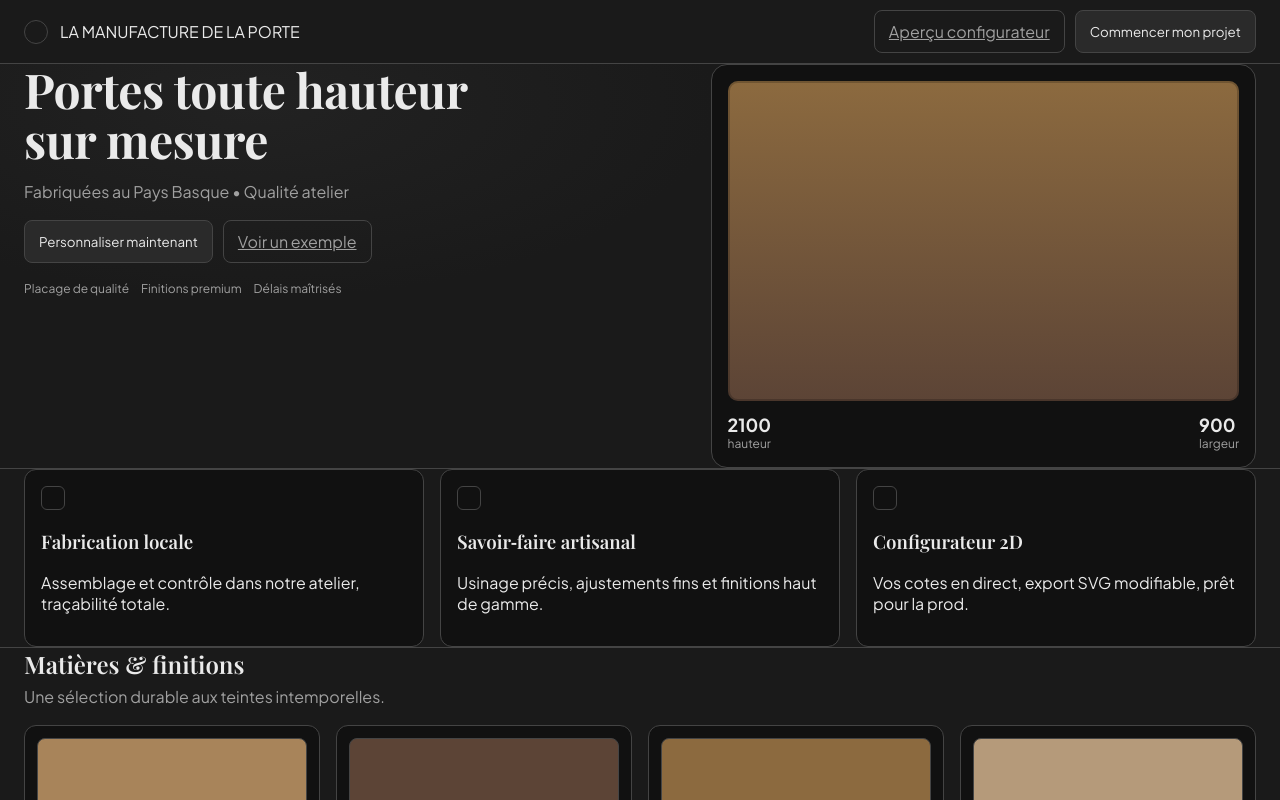
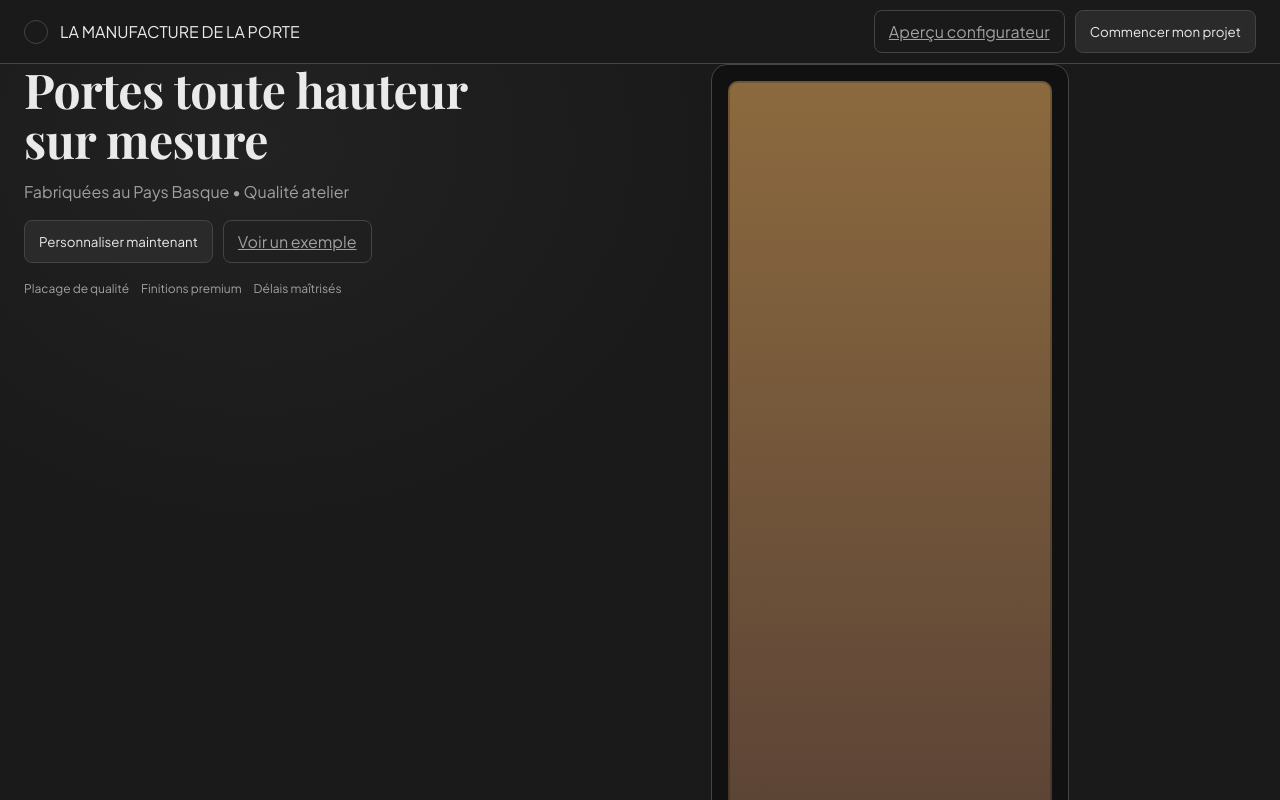
Before and after one commit to Dodibois40/La_manufacture_de_la_porte, a React (Vite) app in the folder plan2d/: page / in a window 1280 px wide. Shown: the top 800 px of the page. Built offline with nearby package versions, Linux system fonts and the light colour scheme.

Commit message:
style:home-fullwidth-proportions-fluides

```diff
--- a/plan2d/src/index.css
+++ b/plan2d/src/index.css
@@ -32,7 +32,7 @@ body { margin: 0; background: var(--bg); color: var(--text); font-family: "JetBr
 .home h1, .home h2, .home h3, .home h4 { font-family: "Playfair Display", ui-serif, Georgia, "Times New Roman", serif; font-weight: 600; }
 /* Layout helpers */
 .container { max-width: 1200px; margin: 0 auto; padding: 0 16px; }
-.home .container { max-width: 1280px; margin: 0 auto; padding: 0 24px; }
+.home .container { max-width: none; padding: 0 24px; }
 .muted { color: var(--text-2); }
 
 /* Nav */
@@ -49,14 +49,14 @@ body { margin: 0; background: var(--bg); color: var(--text); font-family: "JetBr
 
 /* Hero */
 .hero { background: radial-gradient(60% 80% at 20% 10%, #222 0%, rgba(26,26,26,0) 60%), #1A1A1A; border-bottom:1px solid var(--border); }
-.hero-inner { display:grid; grid-template-columns: 1.2fr 1fr; gap:32px; padding:48px 0; max-width: 1280px; margin: 0 auto; }
-.hero-left { max-width: 620px; }
+.hero-inner { display:grid; grid-template-columns: 1.2fr 1fr; gap:32px; padding:48px 0; }
+.hero-left { max-width: clamp(520px, 42vw, 760px); }
 .hero-left h1 { margin:0 0 16px; font-size: 48px; line-height: 1.05; font-weight:700; letter-spacing:-0.01em; }
 .hero-sub { color: var(--text-2); margin: 0 0 18px; }
 .hero-cta { display:flex; gap:10px; margin: 8px 0 18px; }
 .hero-badges { display:flex; gap:12px; color:var(--text-2); font-size:12px; flex-wrap:wrap; }
-.door-card { background:#111; border:1px solid var(--border); border-radius:16px; padding:16px; display:grid; gap:12px; }
-.door-slab { height:320px; border-radius:10px; background: linear-gradient(180deg,#8C6A3F,#5C4436); box-shadow: inset 0 0 0 2px rgba(0,0,0,.2); }
+.door-card { background:#111; border:1px solid var(--border); border-radius:16px; padding:16px; display:grid; gap:12px; width: clamp(280px, 28vw, 520px); }
+.door-slab { width:100%; aspect-ratio: 1 / 2.25; border-radius:10px; background: linear-gradient(180deg,#8C6A3F,#5C4436); box-shadow: inset 0 0 0 2px rgba(0,0,0,.2); }
 .door-info { display:flex; justify-content:space-between; color:var(--text-2); font-size:12px; }
 .door-info strong { color:var(--text); font-size:18px; display:block; }
 
```
